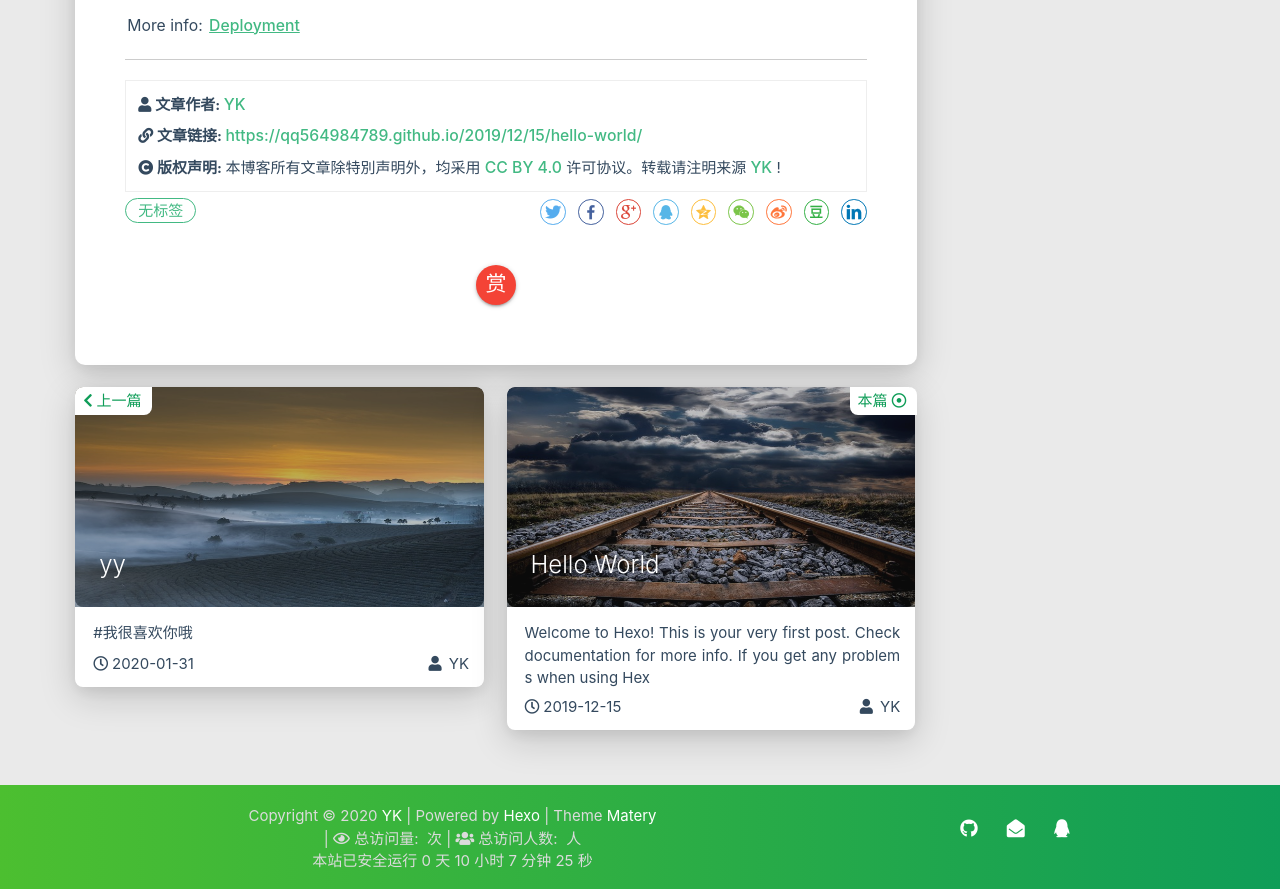
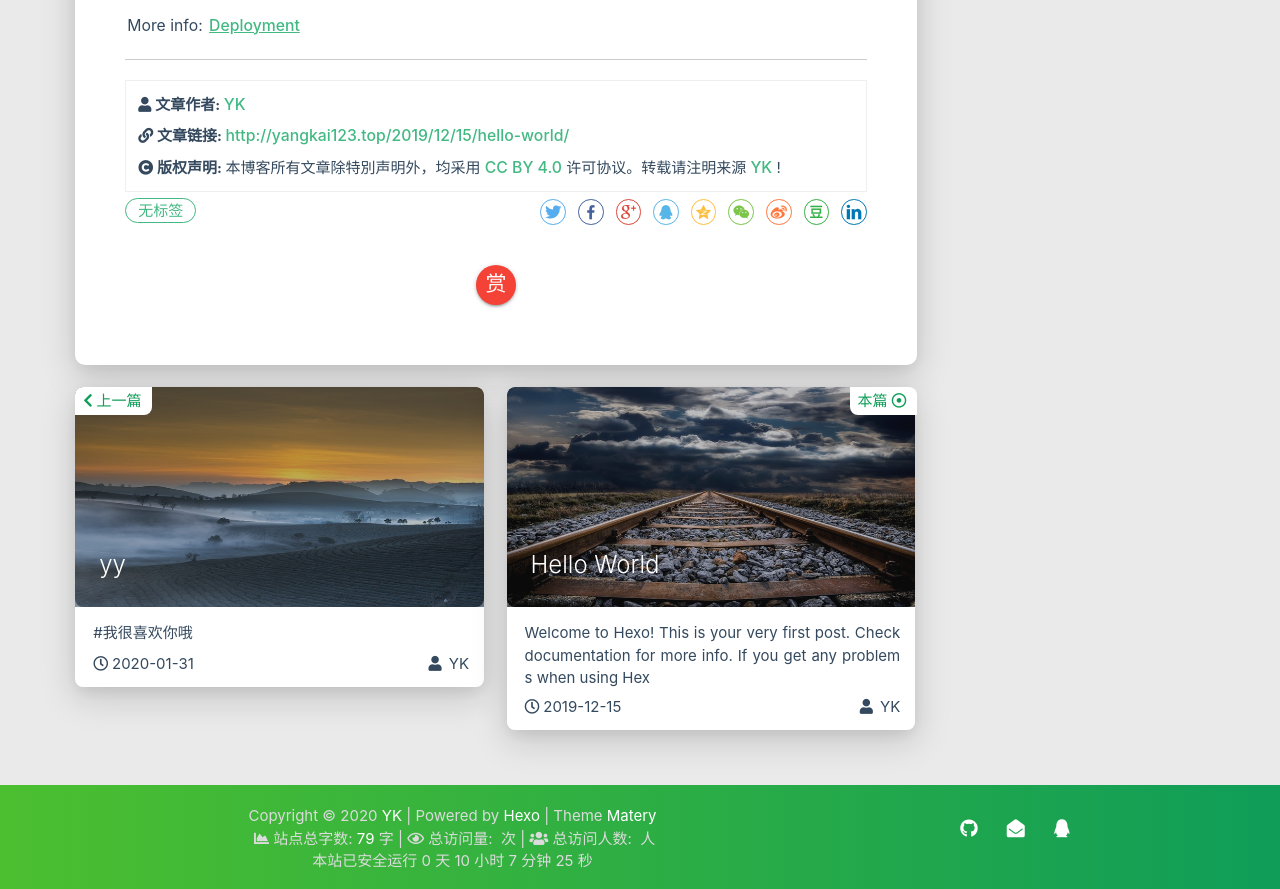
Before and after one commit to qq564984789/qq564984789.github.io, a plain HTML site: page 2019/12/15/hello-world/index.html in a window 1280 px wide. Shown: the part 1553-2442 px from the top of the page. Drawn offline with Linux system fonts and the light colour scheme; some packages are replaced by stand-ins of ours; no server answers; a script that the page names is missing.

Commit message:
Site updated: 2020-02-01 18:07:18

```diff
--- a/2019/12/15/hello-world/index.html
+++ b/2019/12/15/hello-world/index.html
@@ -420,6 +420,11 @@
 
 
 
+                <div class="info-break-policy">
+                    <i class="far fa-file-word fa-fw"></i>文章字数:&nbsp;&nbsp;
+                    73
+                </div>
+
 
 
 
@@ -463,7 +468,7 @@
                     </i>
                 </span>
                 <span class="reprint-info">
-                    <a href="https://qq564984789.github.io" rel="external nofollow noreferrer">YK</a>
+                    <a href="http://yangkai123.top" rel="external nofollow noreferrer">YK</a>
                 </span>
             </div>
             <div class="reprint__type">
@@ -473,7 +478,7 @@
                     </i>
                 </span>
                 <span class="reprint-info">
-                    <a href="https://qq564984789.github.io/2019/12/15/hello-world/">https://qq564984789.github.io/2019/12/15/hello-world/</a>
+                    <a href="http://yangkai123.top/2019/12/15/hello-world/">http://yangkai123.top/2019/12/15/hello-world/</a>
                 </span>
             </div>
             <div class="reprint__notice">
@@ -486,7 +491,7 @@
                     本博客所有文章除特別声明外，均采用
                     <a href="https://creativecommons.org/licenses/by/4.0/deed.zh" rel="external nofollow noreferrer" target="_blank">CC BY 4.0</a>
                     许可协议。转载请注明来源
-                    <a href="https://qq564984789.github.io" target="_blank">YK</a>
+                    <a href="http://yangkai123.top" target="_blank">YK</a>
                     !
                 </span>
             </div>
@@ -884,10 +889,13 @@ code[class*="language-"], pre[class*="language-"] { white-space: pre !important;
         <div class="col s12 m8 l8 copy-right">
             Copyright&nbsp;&copy;
             <span id="year">2020</span>
-            <a href="https://qq564984789.github.io" target="_blank">YK</a>
+            <a href="http://yangkai123.top" target="_blank">YK</a>
             |&nbsp;Powered by&nbsp;<a href="https://hexo.io/" target="_blank">Hexo</a>
             |&nbsp;Theme&nbsp;<a href="https://github.com/blinkfox/hexo-theme-matery" target="_blank">Matery</a>
             <br>
+
+            &nbsp;<i class="fas fa-chart-area"></i>&nbsp;站点总字数:&nbsp;<span
+                class="white-color">79</span>&nbsp;字
 
 
 
```
Also changed, not shown: 2020/01/31/yy/index.html (+12 -4 lines), archives/2019/12/index.html (+4 -1 lines), archives/2019/index.html (+4 -1 lines), archives/2020/01/index.html (+4 -1 lines), archives/2020/index.html (+4 -1 lines), archives/index.html (+4 -1 lines), index.html (+4 -1 lines), favicon.jpg (added), favicon.png (deleted).
